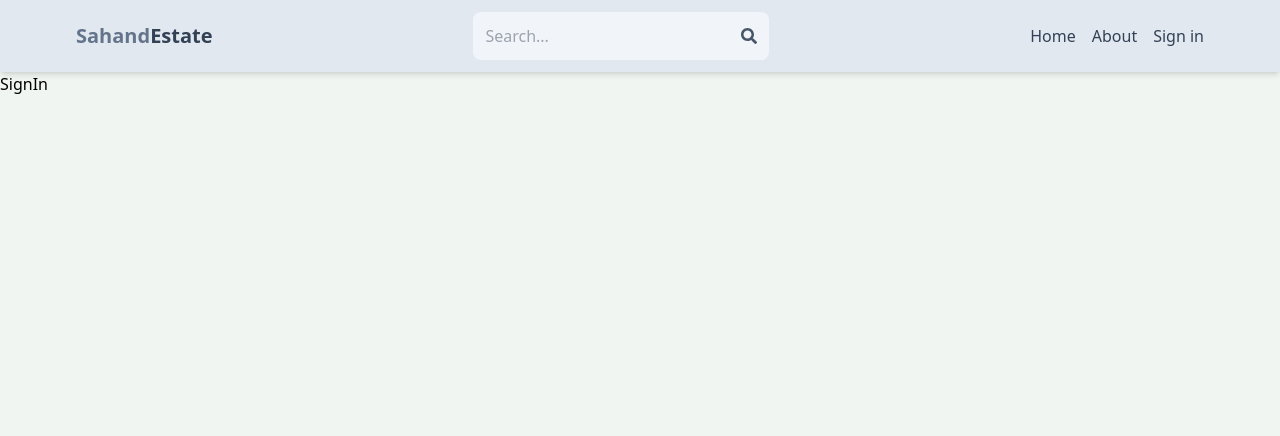
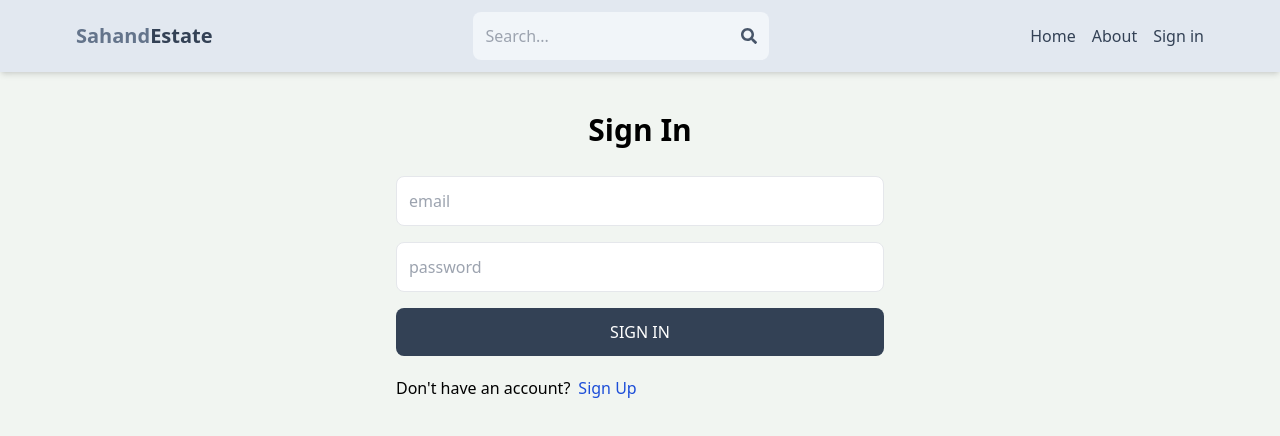
Before and after one commit to VedantKadu/realestate, a React (Create React App) app in the folder client/: page /sign-in in a window 1280 px wide. Shown: the top 436 px of the page. Built offline with nearby package versions, Linux system fonts and the light colour scheme.

Commit message:
singin functionality added

```diff
--- a/client/src/App.js
+++ b/client/src/App.js
@@ -1,7 +1,7 @@
 import { BrowserRouter, Routes, Route } from "react-router-dom";
 import Home from "./pages/Home";
 import SignIn from "./pages/SignIn";
-import SignUP from "./pages/SignUp";
+import SignUp from "./pages/SignUp";
 import About from "./pages/About";
 import Profile from "./pages/Profile";
 import Header from "./components/Header";
@@ -13,7 +13,7 @@
       <Routes>
         <Route path="/" element={<Home />} />
         <Route path="/sign-in" element={<SignIn />}></Route>
-        <Route path="/sign-up" element={<SignUP />} />
+        <Route path="/sign-up" element={<SignUp />} />
         <Route path="/about" element={<About />}></Route>
         <Route path="/profile" element={<Profile />}></Route>
       </Routes>
--- a/client/src/pages/SignIn.js
+++ b/client/src/pages/SignIn.js
@@ -1,7 +1,83 @@
-import React from "react";
+import React, { useState } from "react";
+import { Link, useNavigate } from "react-router-dom";
 
 const SignIn = () => {
-  return <div>SignIn</div>;
+  const [formData, setFormData] = useState({
+    email: "",
+    password: "",
+  });
+  const [loading, setLoading] = useState(false);
+  const [error, setError] = useState(null);
+  const navigate = useNavigate();
+
+  const handleChange = (e) => {
+    setFormData({
+      ...formData,
+      [e.target.id]: e.target.value,
+    });
+  };
+
+  const handleSubmit = async (e) => {
+    e.preventDefault();
+    try {
+      setLoading(true);
+      const res = await fetch("/api/auth/signin", {
+        method: "POST",
+        headers: {
+          "Content-Type": "application/json",
+        },
+        body: JSON.stringify(formData),
+      });
+      const data = await res.json();
+      if (data.success === false) {
+        setError(data.message);
+        setLoading(false);
+        return;
+      }
+      setLoading(false);
+      setError(null);
+      navigate("/");
+    } catch (err) {
+      console.log("Error in handleSubmit from signin.js");
+      setLoading(false);
+      setError(err.message);
+    }
+  };
+
+  return (
+    <div className="p-3 max-w-lg mx-auto">
+      <h1 className="text-3xl text-center font-semibold my-7">Sign In</h1>
+      <form className="flex flex-col gap-4" onSubmit={handleSubmit}>
+        <input
+          type="email"
+          placeholder="email"
+          className="border p-3 rounded-lg"
+          id="email"
+          onChange={handleChange}
+        />
+        <input
+          type="password"
+          placeholder="password"
+          className="border p-3 rounded-lg"
+          id="password"
+          onChange={handleChange}
+        />
+        <button
+          disabled={loading}
+          className="bg-slate-700 text-white p-3 rounded-lg uppercase hover:opacity-95 disabled:opacity-80"
+        >
+          {loading ? "Loading..." : "Sign In"}
+        </button>
+      </form>
+      <div className="flex gap-2 mt-5">
+        <p>Don't have an account?</p>
+        <Link to={"/sign-up"}>
+          <span className="text-blue-700">Sign Up</span>
+        </Link>
+      </div>
+      {error && <p className="text-red-500 mt-5">{error}</p>}
+    </div>
+  );
 };
 
 export default SignIn;
--- a/client/src/pages/SignUp.js
+++ b/client/src/pages/SignUp.js
@@ -1,7 +1,7 @@
 import React, { useState } from "react";
 import { Link, useNavigate } from "react-router-dom";
 
-const SignUP = () => {
+const SignUp = () => {
   const [formData, setFormData] = useState({
     username: "",
     email: "",
@@ -80,7 +80,7 @@
       <div className="flex gap-2 mt-5">
         <p>Have an account?</p>
         <Link to={"/sign-in"}>
-          <span className="text-blue-700">Sign in</span>
+          <span className="text-blue-700">Sign In</span>
         </Link>
       </div>
       {error && <p className="text-red-500 mt-5">{error}</p>}
@@ -88,4 +88,4 @@
   );
 };
 
-export default SignUP;
+export default SignUp;
```
